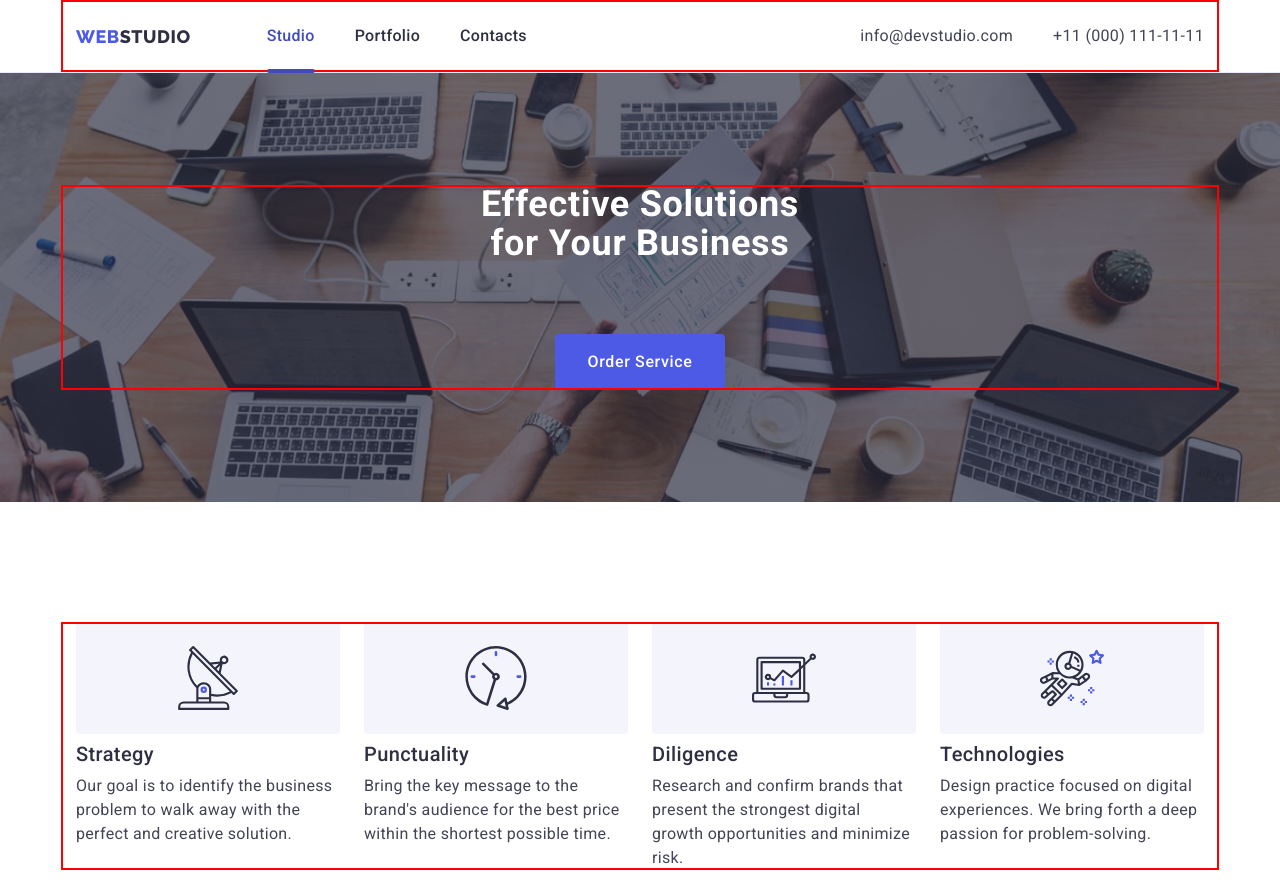
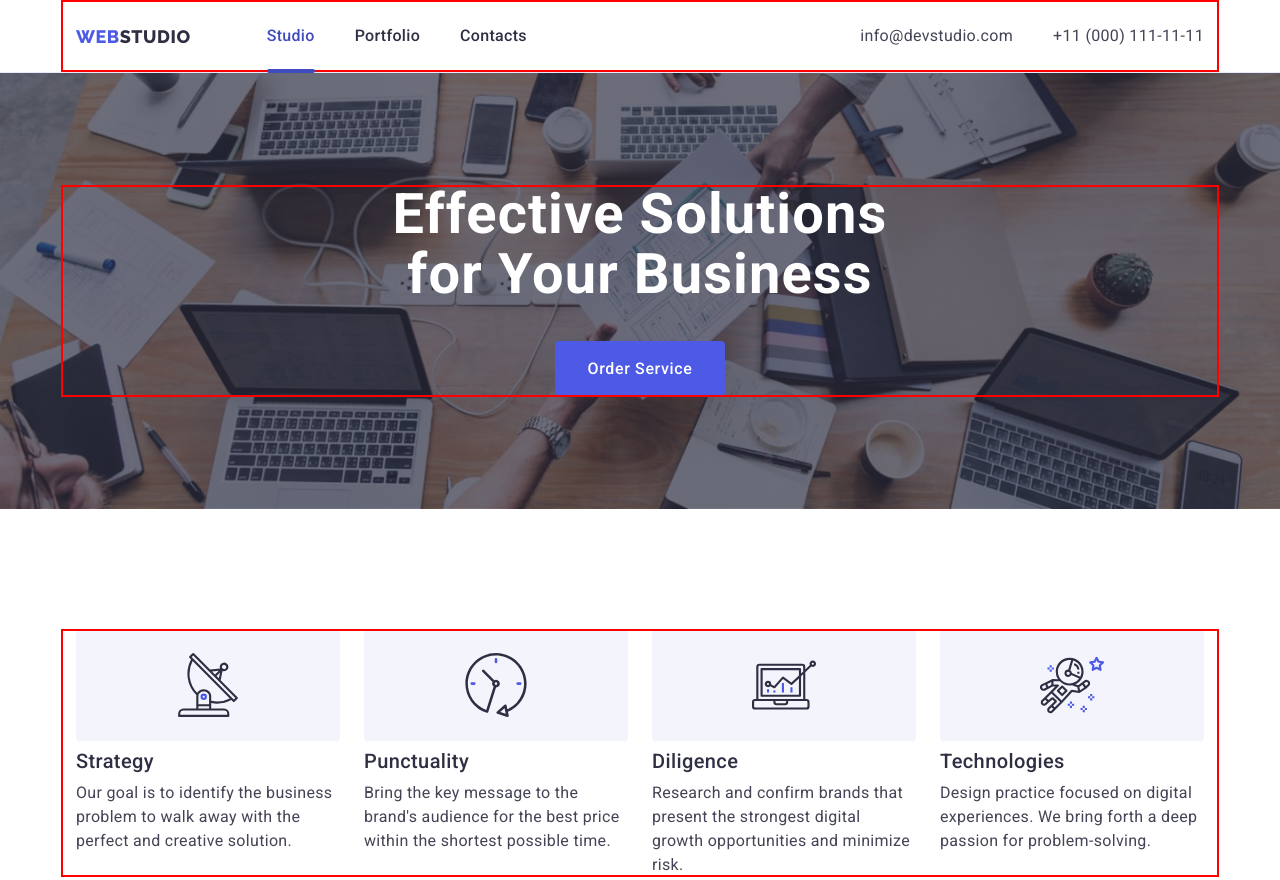
Before and after one commit to OlgaRuzhylenko/goit-markup-hw-06, a plain HTML site: page index.html in a window 1280 px wide. Shown: the top 880 px of the page. Drawn offline with nearby package versions, Linux system fonts and the light colour scheme.

Commit message:
Update styles.css

```diff
--- a/css/styles.css
+++ b/css/styles.css
@@ -254,8 +254,9 @@ section {
     max-width: 1440px;
     margin: 0 auto;
        }
-/*
-       Retina screen */
+
+
+/* Retina screen */
 @media (min-device-pixel-ratio: 2), (min-resolution: 192dpi), (min-resolution: 2dppx) {
     .hero {
         background-image: linear-gradient(rgba(46, 47, 66, 0.70), rgba(46, 47, 66, 0.70)),
@@ -274,7 +275,7 @@ section {
         }
     }
 }
-@media only screen and (min-width: 469px) {
+@media only screen and (min-width: 769px) {
     .hero {
         background-image: linear-gradient(rgba(46, 47, 66, 0.70), rgba(46, 47, 66, 0.70)),
         url(../images/hero-section/people-office_desk@1x.jpg);
@@ -295,9 +296,17 @@ line-height: 1.07;
 text-align: center;
 letter-spacing: 0.72px;
 
-/* max-width: 496px; */
+
 max-width: 320px;
 margin: 0 auto;
+}
+/* tablet */
+@media only screen and (min-width: 768px) {
+    .hero-title {
+    font-size: 56px;
+    letter-spacing: 1.12px;
+    max-width: 496px;
+    }
 }
 /* mobile */
 .hero-button {
@@ -319,6 +328,12 @@ border: none;
 border-radius: 4px;
 
 transition: background-color 250ms cubic-bezier(0.4, 0, 0.2, 1);
+}
+/* tablet */
+@media only screen and (min-width: 768px){
+    .hero-button {
+        margin: 36px auto 0 auto;
+    }
 }
 .hero-button:hover, .hero-button:focus {
     background-color: var(--hover-color);
```
